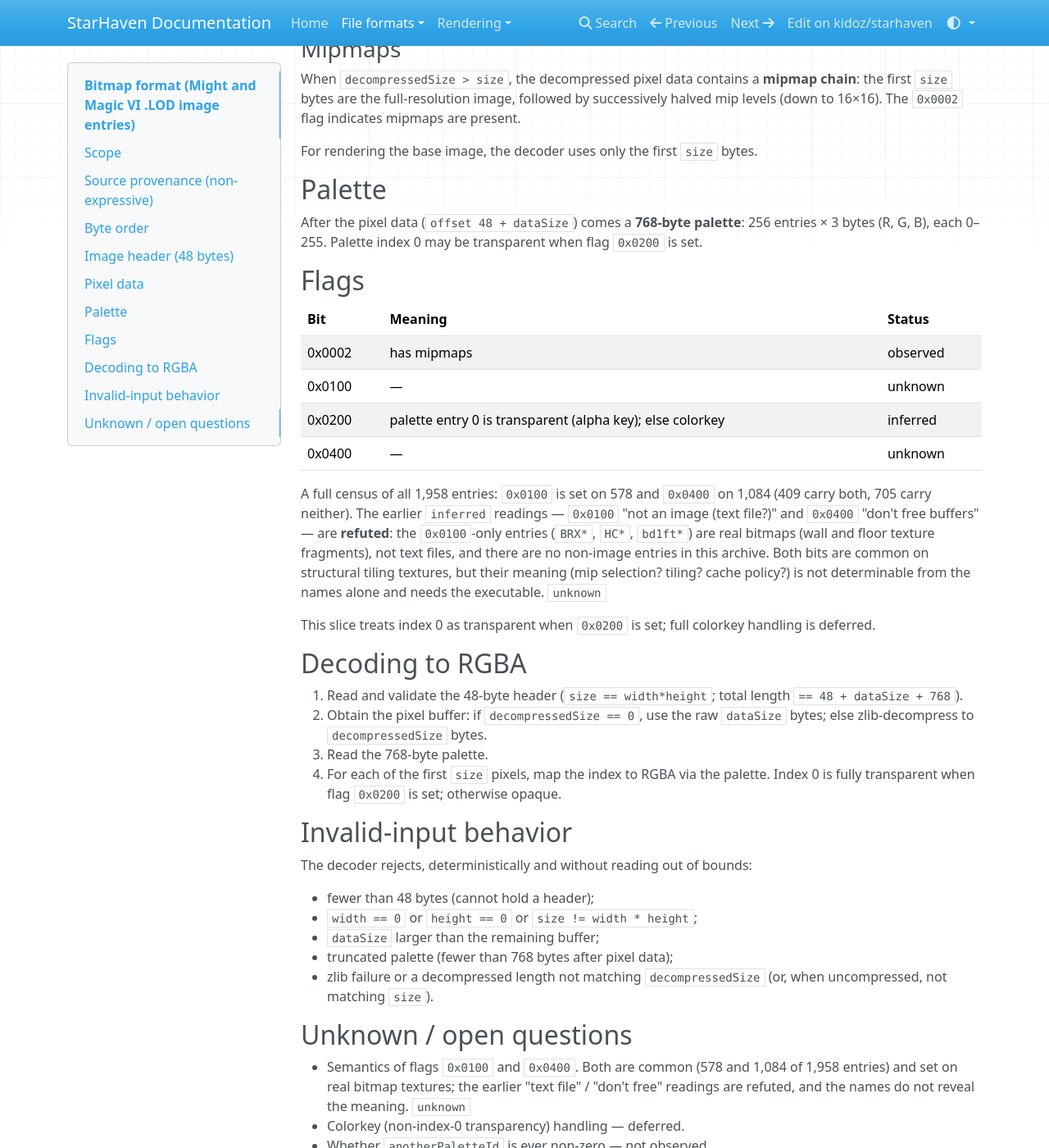
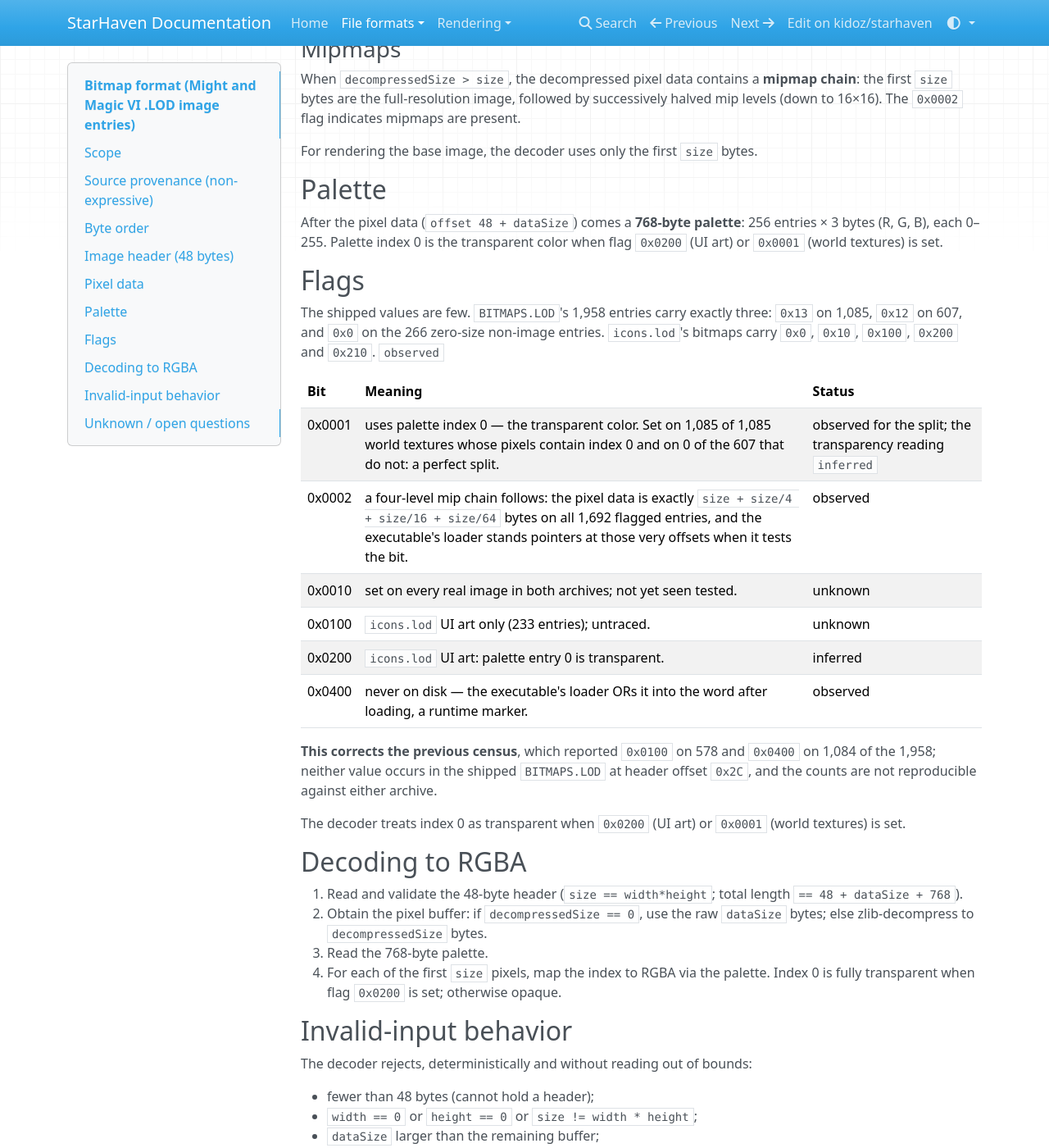
Before and after one commit to kidoz/starhaven, an MkDocs documentation site: the page built from docs/formats/bitmap.md, in a window 1280 px wide and 1400 px high, scrolled down 2126 px. Shown: the whole window at 82% size. Built offline with MkDocs 1.6.1, drawn with Linux system fonts in a browser that asks for light colours; nearby versions of some CDN libraries; some of the changed text lies outside the part shown.

Commit message:
Close three table unknowns: mips, the colorkey bit, and two dead fields

```diff
--- a/docs/formats/bitmap.md
+++ b/docs/formats/bitmap.md
@@ -87,29 +87,33 @@ For rendering the base image, the decoder uses only the first `size` bytes.
 ## Palette
 
 After the pixel data (`offset 48 + dataSize`) comes a **768-byte palette**:
-256 entries × 3 bytes (R, G, B), each 0–255. Palette index 0 may be transparent
-when flag `0x0200` is set.
+256 entries × 3 bytes (R, G, B), each 0–255. Palette index 0 is the
+transparent color when flag `0x0200` (UI art) or `0x0001` (world textures)
+is set.
 
 ## Flags
 
+The shipped values are few. `BITMAPS.LOD`'s 1,958 entries carry exactly
+three: `0x13` on 1,085, `0x12` on 607, and `0x0` on the 266 zero-size
+non-image entries. `icons.lod`'s bitmaps carry `0x0`, `0x10`, `0x100`,
+`0x200` and `0x210`. `observed`
+
 | Bit | Meaning | Status |
 | --- | --- | --- |
-| 0x0002 | has mipmaps | observed |
-| 0x0100 | — | unknown |
-| 0x0200 | palette entry 0 is transparent (alpha key); else colorkey | inferred |
-| 0x0400 | — | unknown |
+| 0x0001 | uses palette index 0 — the transparent color. Set on 1,085 of 1,085 world textures whose pixels contain index 0 and on 0 of the 607 that do not: a perfect split. | observed for the split; the transparency reading `inferred` |
+| 0x0002 | a four-level mip chain follows: the pixel data is exactly `size + size/4 + size/16 + size/64` bytes on all 1,692 flagged entries, and the executable's loader stands pointers at those very offsets when it tests the bit. | observed |
+| 0x0010 | set on every real image in both archives; not yet seen tested. | unknown |
+| 0x0100 | `icons.lod` UI art only (233 entries); untraced. | unknown |
+| 0x0200 | `icons.lod` UI art: palette entry 0 is transparent. | inferred |
+| 0x0400 | never on disk — the executable's loader ORs it into the word after loading, a runtime marker. | observed |
 
-A full census of all 1,958 entries: `0x0100` is set on 578 and `0x0400` on
-1,084 (409 carry both, 705 carry neither). The earlier `inferred` readings
-— `0x0100` "not an image (text file?)" and `0x0400` "don't free buffers" —
-are **refuted**: the `0x0100`-only entries (`BRX*`, `HC*`, `bd1ft*`) are real
-bitmaps (wall and floor texture fragments), not text files, and there are no
-non-image entries in this archive. Both bits are common on structural tiling
-textures, but their meaning (mip selection? tiling? cache policy?) is not
-determinable from the names alone and needs the executable. `unknown`
+**This corrects the previous census**, which reported `0x0100` on 578 and
+`0x0400` on 1,084 of the 1,958; neither value occurs in the shipped
+`BITMAPS.LOD` at header offset `0x2C`, and the counts are not reproducible
+against either archive.
 
-This slice treats index 0 as transparent when `0x0200` is set; full colorkey
-handling is deferred.
+The decoder treats index 0 as transparent when `0x0200` (UI art) or
+`0x0001` (world textures) is set.
 
 ## Decoding to RGBA
 
@@ -134,9 +138,7 @@ The decoder rejects, deterministically and without reading out of bounds:
 
 ## Unknown / open questions
 
-- Semantics of flags `0x0100` and `0x0400`. Both are common (578 and 1,084 of
-  1,958 entries) and set on real bitmap textures; the earlier "text file" /
-  "don't free" readings are refuted, and the names do not reveal the meaning.
-  `unknown`
+- What bit `0x0010` selects (present on every real image in both archives)
+  and what `0x0100` marks on `icons.lod` UI art. `unknown`
 - Colorkey (non-index-0 transparency) handling — deferred.
 - Whether `anotherPaletteId` is ever non-zero — not observed.
```
Also changed, not shown: docs/formats/dchest.md (+9 -6 lines), docs/formats/dmonlist.md (+1 -1 lines), 2 other files.
